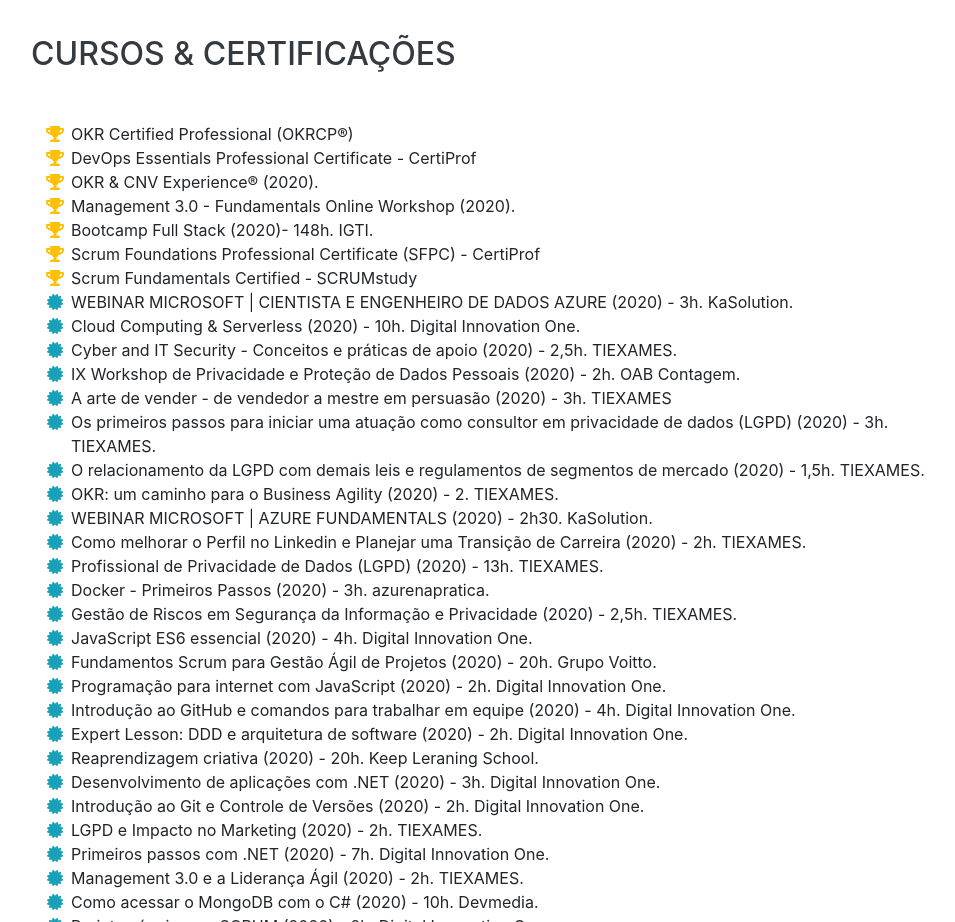
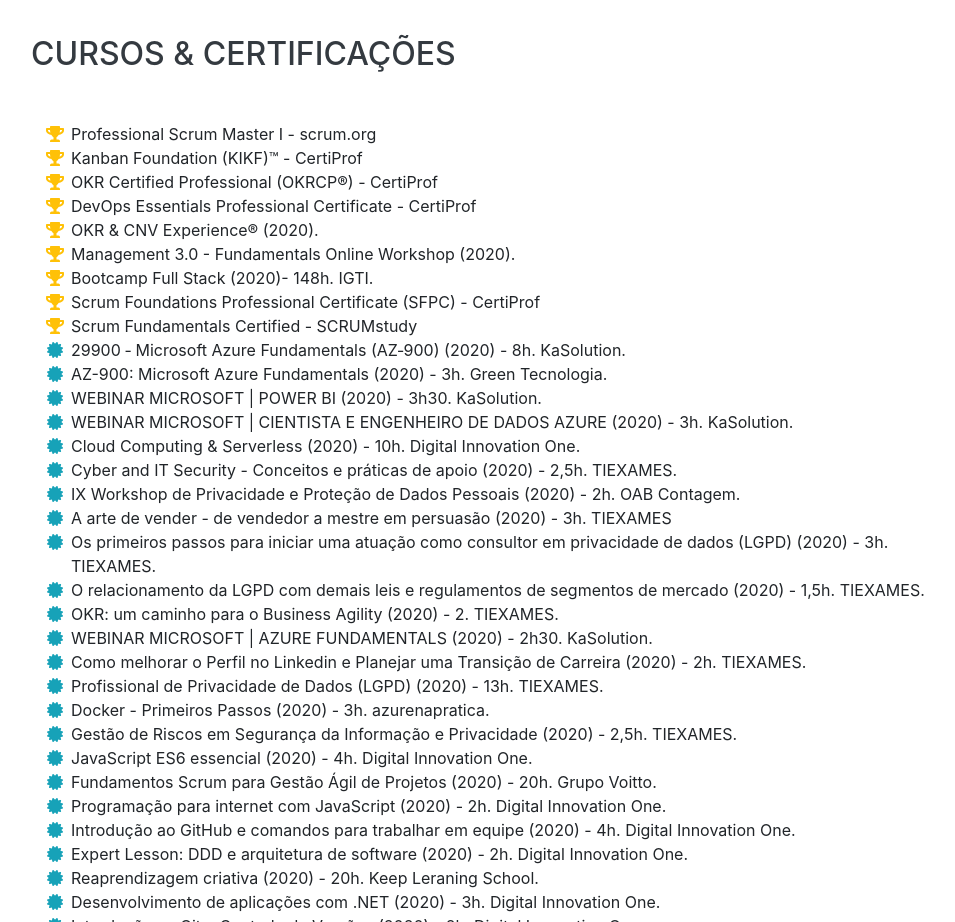
Before and after one commit to jpaalmeida/jpaalmeida.github.io, a website with bundled scripts: page index.html in a window 1280 px wide. Shown: the part 3400-4322 px from the top of the page, without its empty margins (289-1244 px from the left). Built offline with nearby package versions, Linux system fonts and the light colour scheme; a web font is replaced by a local one.

Commit message:
nineth commit

```diff
--- a/index.html
+++ b/index.html
@@ -219,7 +219,6 @@
     </section>
 <!--
     <hr class="m-0">
-
     <section class="resume-section p-3 p-lg-5 d-flex align-items-center" id="interests">
       <div class="w-100">
         <h2 class="mb-5">Interests</h2>
@@ -237,7 +236,17 @@
 
           <li>
             <i class="fa-li fa fa-trophy text-warning"></i>
-            OKR Certified Professional (OKRCP®)
+            Professional Scrum Master I - scrum.org
+          </li>
+
+          <li>
+            <i class="fa-li fa fa-trophy text-warning"></i>
+            Kanban Foundation (KIKF)™ - CertiProf
+          </li>
+
+          <li>
+            <i class="fa-li fa fa-trophy text-warning"></i>
+            OKR Certified Professional (OKRCP®) - CertiProf
           </li>
 
           <li>
@@ -268,6 +277,21 @@
           <li>
             <i class="fa-li fa fa-trophy text-warning"></i>
             Scrum Fundamentals Certified - SCRUMstudy
+          </li>
+
+          <li>
+            <i class="fa-li fa fa-certificate text-info"></i>
+            29900 ‐ Microsoft Azure Fundamentals (AZ‐900) (2020) - 8h. KaSolution.
+          </li>
+
+          <li>
+            <i class="fa-li fa fa-certificate text-info"></i>
+            AZ-900: Microsoft Azure Fundamentals (2020) - 3h. Green Tecnologia.
+          </li>
+
+          <li>
+            <i class="fa-li fa fa-certificate text-info"></i>
+            WEBINAR MICROSOFT | POWER BI (2020) - 3h30. KaSolution.
           </li>
 
           <li>
```
